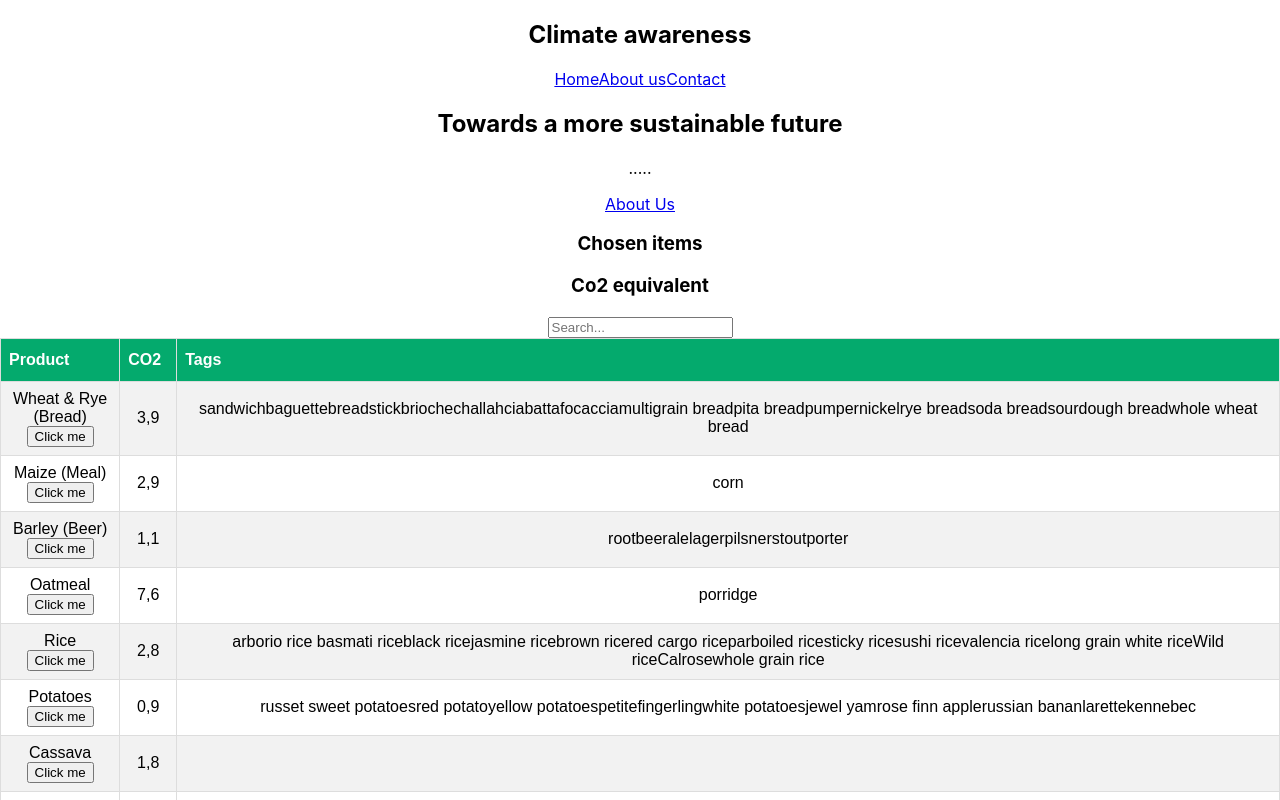
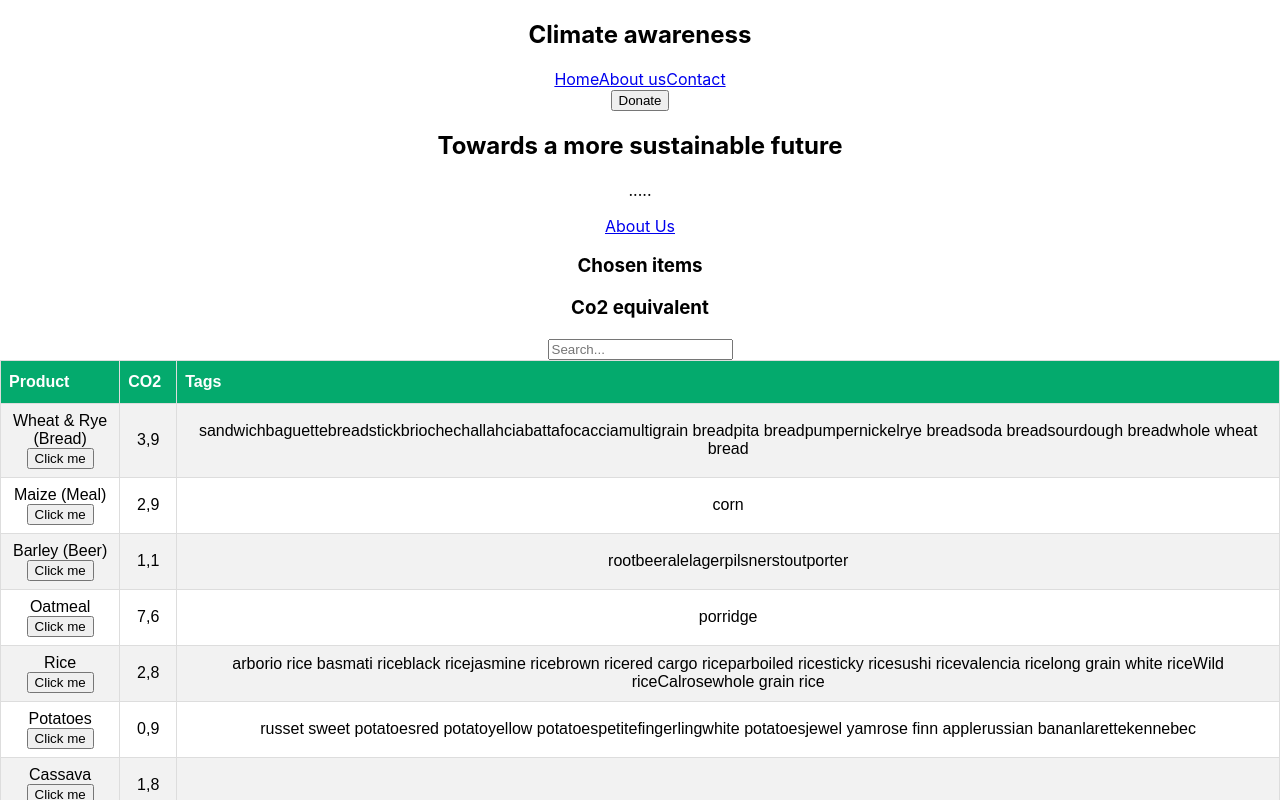
Before and after one commit to OhLawdHeCoding/Halo, a React (Create React App) app in the folder CO2_calculator/co2/: page / in a window 1280 px wide. Shown: the top 800 px of the page. Built offline with nearby package versions, Linux system fonts and the light colour scheme.

Commit message:
Donate button
.

```diff
--- a/CO2_calculator/co2/package.json
+++ b/CO2_calculator/co2/package.json
@@ -11,6 +11,7 @@
     "react": "^17.0.2",
     "react-dom": "^17.0.2",
     "react-scripts": "4.0.3",
+    "styled-components": "^5.3.1",
     "web-vitals": "^1.1.2"
   },
   "scripts": {
--- a/CO2_calculator/co2/src/App.js
+++ b/CO2_calculator/co2/src/App.js
@@ -5,18 +5,22 @@ import Homepage from './Components/Homepage';
 import Navbar from './Components/Navbar';
 import { useState } from 'react';
 import SearchBar from './Components/SearchBar';
+import DonateButton from './Components/DonateButton';
 
 
 
 function App() {
+
   return (
     <div className="App">
       <Navbar />
+      <DonateButton />
 
       <div className="homepagecontent">
         <Homepage />
         <SearchBar placeholder="Search..." data = {JSONDATA}/>
       </div>
+
     </div>
 
   );
--- /dev/null
+++ b/CO2_calculator/co2/src/Components/DonateButton.js
@@ -0,0 +1,14 @@
+function DonateButton() {
+    const handleClick = () => {
+        window.open("http://wfp.org");
+      };
+
+      return (
+        <button onClick={handleClick}>Donate</button>
+
+      );
+
+
+}
+
+export default DonateButton
```
Also changed, not shown: 1 other file (tests, documents, lock files or other folders).
